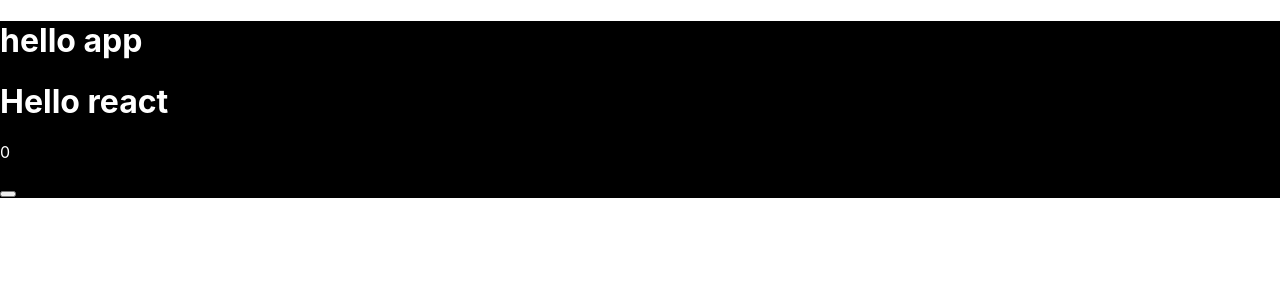
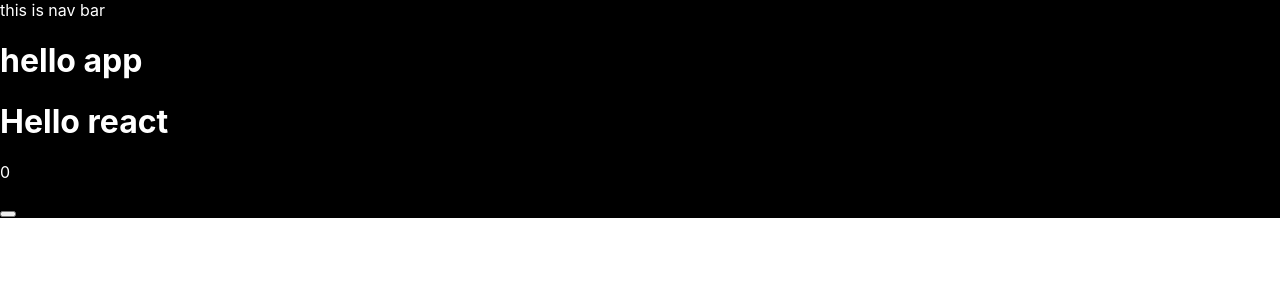
Before and after one commit to ishanShahzad/payforwork, a React (Create React App) app: page / in a window 1280 px wide. Shown: the top 300 px of the page. Built offline with nearby package versions, Linux system fonts and the light colour scheme.

Commit message:
added navbar

```diff
--- /dev/null
+++ b/src/Components/Home/NavBar/NavBar.js
@@ -0,0 +1,11 @@
+import React, { Component } from 'react'
+
+export default class NavBar extends Component {
+    render() {
+        return (
+            <div>
+                this is nav bar
+            </div>
+        )
+    }
+}
--- a/src/Containers/App/App.js
+++ b/src/Containers/App/App.js
@@ -1,5 +1,6 @@
 import React from "react";
 import "./App.css";
+import Home from "../Pages/Home/Home";
 
 class App extends React.Component {
   state = {
@@ -13,6 +14,7 @@
   render() {
     return (
       <div className="App">
+        <Home/>
         <h1 className="head">hello app</h1>
         <h1 className="heading">Hello react</h1>
         <p>{this.state.counter}</p>
--- a/src/Containers/Pages/Home/Home.js
+++ b/src/Containers/Pages/Home/Home.js
@@ -0,0 +1,11 @@
+import React, { Component } from 'react'
+import NavBar from '../../../Components/Home/NavBar/NavBar'
+export default class Home extends Component {
+    render() {
+        return (
+            <div>
+                <NavBar/>
+            </div>
+        )
+    }
+}
```
Also changed, not shown: src/Components/Home/Nav/NavBar.js (deleted), src/Components/Home/NavBar/NavBar.css (added), 1 other file (tests, documents, lock files or other folders).
